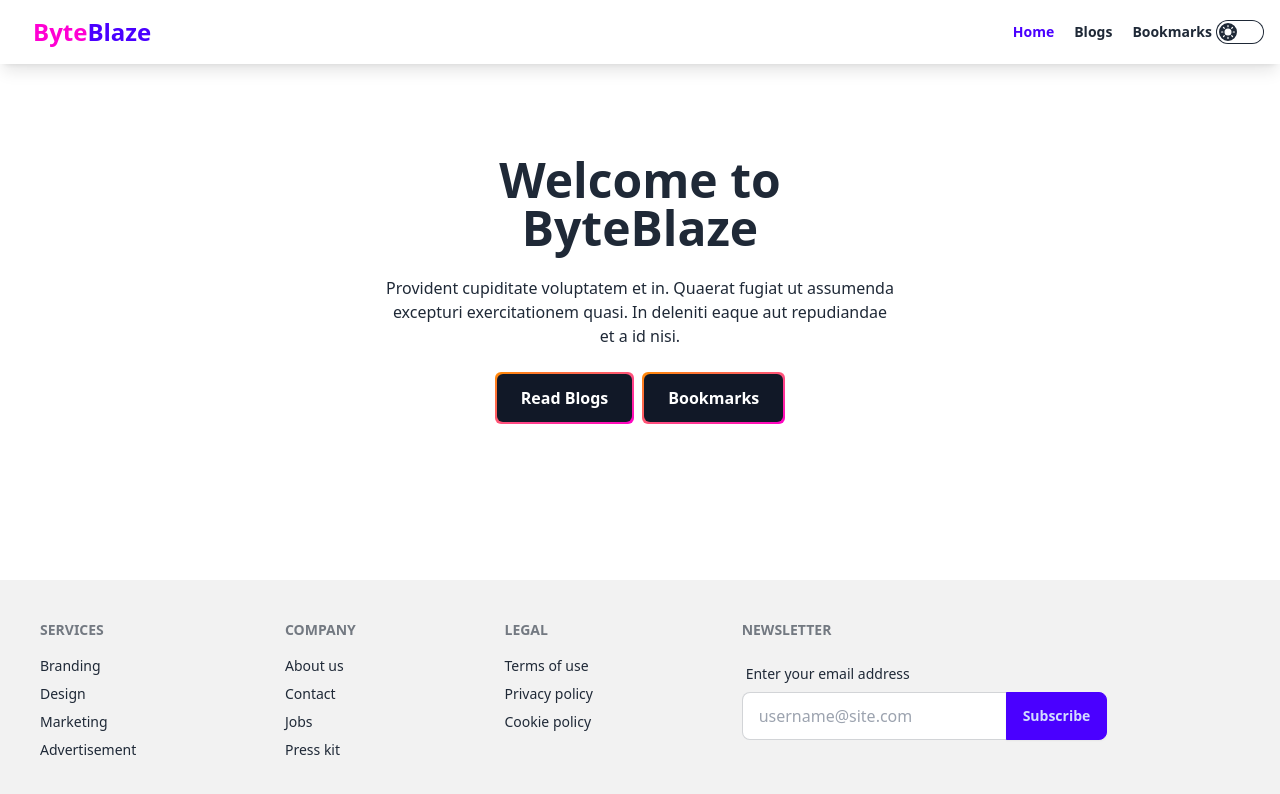
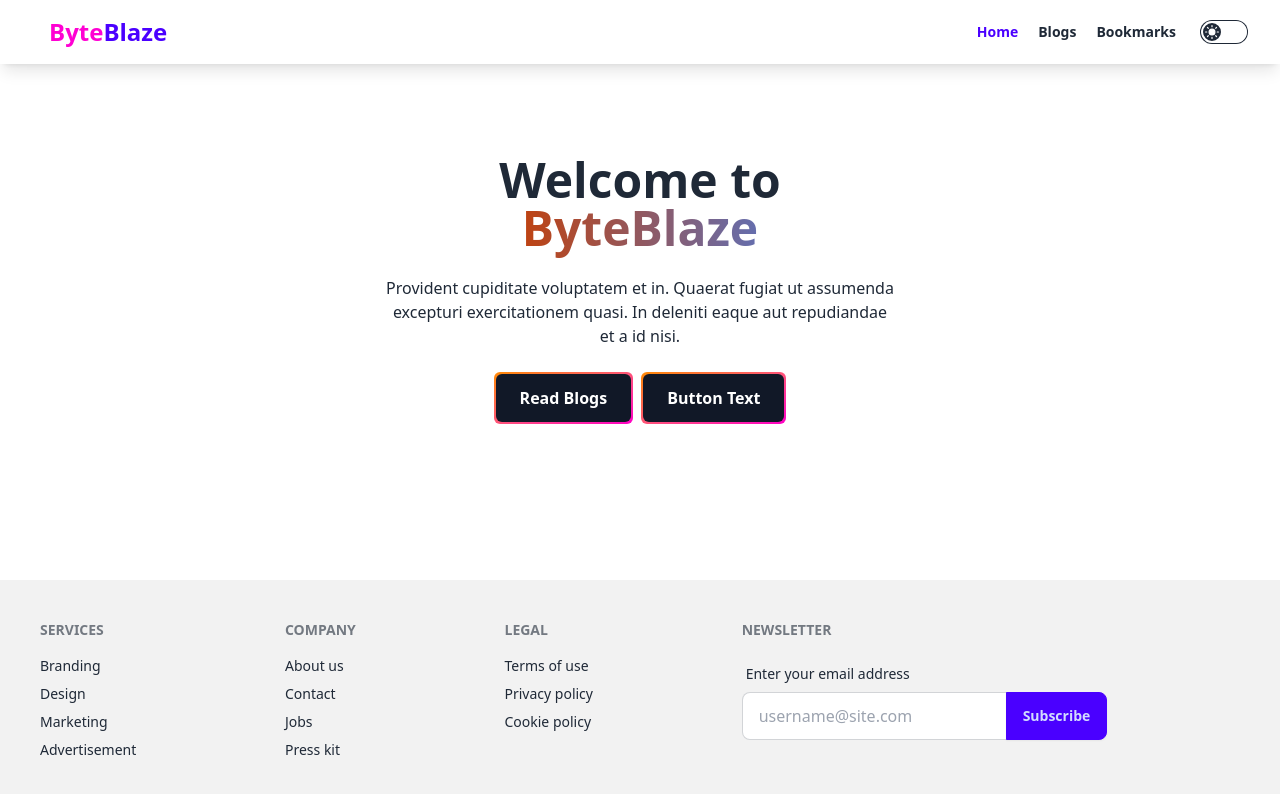
Before and after one commit to hasanalam24/ByteBlaze-2, a React (Vite) app: page / in a window 1280 px wide. Shown: the top 794 px of the page. Built offline with nearby package versions, Linux system fonts and the light colour scheme.

Commit message:
btn add and link add

```diff
--- a/src/Components/Heros.jsx
+++ b/src/Components/Heros.jsx
@@ -6,7 +6,7 @@ const Heros = () => {
         <div className="hero -mt-16">
             <div className="hero-content text-center">
                 <div className="max-w-lg">
-                    <h1 className="text-5xl font-bold">Welcome to <span>ByteBlaze</span></h1>
+                    <h1 className="text-5xl font-bold">Welcome to <span className="text-5xl font-bold bg-gradient-to-r from-orange-700 via-blue-500 to-green-400 text-transparent bg-clip-text animate-gradient bg-300%">ByteBlaze</span></h1>
                     <p className="py-6">Provident cupiditate voluptatem et in. Quaerat fugiat ut assumenda excepturi exercitationem quasi. In deleniti eaque aut repudiandae et a id nisi.</p>
 
                     <div className="flex gap-2 justify-center">
@@ -19,10 +19,10 @@ const Heros = () => {
                                 <span className="relative text-white">Read Blogs</span>
                             </span>
                         </Link>
-                        <Link to="/bookmarks" className="relative p-0.5 inline-flex items-center justify-center font-bold overflow-hidden group rounded-md">
+                        <Link to='/bookmarks' className="relative p-0.5 inline-flex items-center justify-center font-bold overflow-hidden group rounded-md">
                             <span className="w-full h-full bg-gradient-to-br from-[#ff8a05] via-[#ff5478] to-[#ff00c6] group-hover:from-[#ff00c6] group-hover:via-[#ff5478] group-hover:to-[#ff8a05] absolute"></span>
                             <span className="relative px-6 py-3 transition-all ease-out bg-gray-900 rounded-md group-hover:bg-opacity-0 duration-400">
-                                <span className="relative text-white">Bookmarks</span>
+                                <span className="relative text-white">Button Text</span>
                             </span>
                         </Link>
 
--- a/src/Components/Navbar.jsx
+++ b/src/Components/Navbar.jsx
@@ -24,7 +24,7 @@ const Navbar = () => {
 
     return (
         <div>
-            <div className="navbar bg-base-100 shadow-lg px-4 fixed z-10">
+            <div className="navbar bg-base-100 shadow-lg px-4 sm:px-8 fixed z-10">
                 <div className="flex-1 ">
                     <Link to="/" className="btn gap-0 btn-ghost text-2xl text-secondary ">Byte<span className='text-primary'>Blaze</span></Link>
                 </div>
@@ -36,7 +36,7 @@ const Navbar = () => {
                         <NavLink to="/blogs" className={({ isActive }) => isActive ? 'text-primary font-bold' : 'font-bold'}>
                             Blogs
                         </NavLink>
-                        <NavLink to="/bookmarks" className={({ isActive }) => isActive ? 'text-primary font-bold' : 'font-bold'}>
+                        <NavLink to="/bookmarks" className={({ isActive }) => isActive ? 'text-primary font-bold mr-5' : 'font-bold mr-5'}>
                             Bookmarks
                         </NavLink>
 
--- a/tailwind.config.js
+++ b/tailwind.config.js
@@ -5,7 +5,21 @@ export default {
     "./src/**/*.{js,ts,jsx,tsx}",
   ],
   theme: {
-    extend: {},
+    extend: {
+      keyframes: {
+        animatedgradient: {
+          '0%': { backgroundPosition: '0% 50%' },
+          '50%': { backgroundPosition: '100% 50%' },
+          '100%': { backgroundPosition: '0% 50%' },
+        },
+      },
+      backgroundSize: {
+        '300%': '300%',
+      },
+      animation: {
+        gradient: 'animatedgradient 6s ease infinite alternate',
+      },
+    },
   },
   plugins: [require("daisyui")],
 
```
